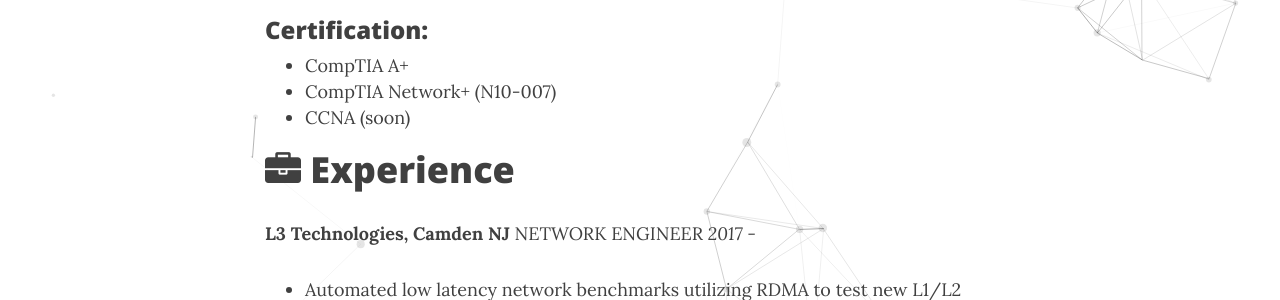
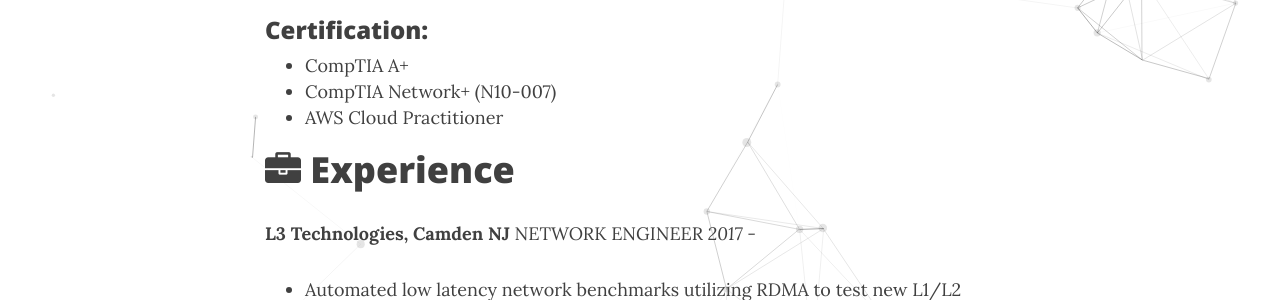
Before and after one commit to SilverQuantum/SilverQuantum.github.io, a Jekyll site: the page built from aboutme.md, in a window 1280 px wide and 900 px high, scrolled down 460 px. Shown: the part 154-454 px from the top of the window. Built offline with Jekyll 4.4.1, drawn with Linux system fonts in a browser that asks for light colours.

Commit message:
cert update

```diff
--- a/aboutme.md
+++ b/aboutme.md
@@ -24,7 +24,7 @@
 
 - CompTIA A+
 - CompTIA Network+ (N10-007)
-- CCNA (soon)
+- AWS Cloud Practitioner
 
 
 # <span class="fa fa-briefcase"></span> Experience
```
